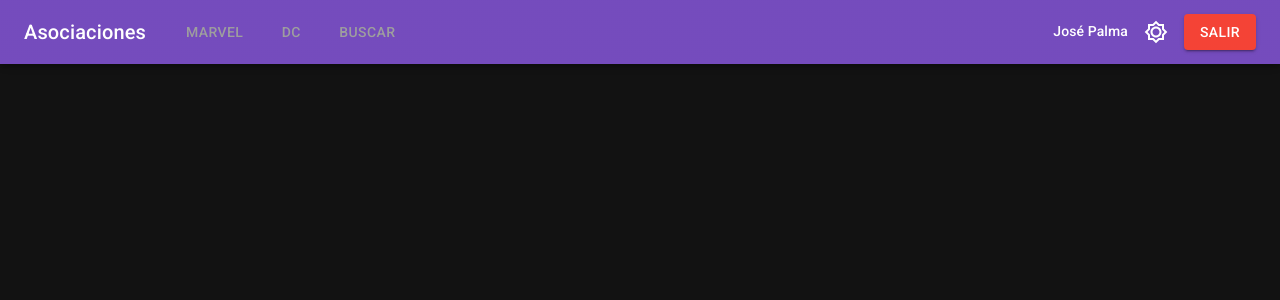
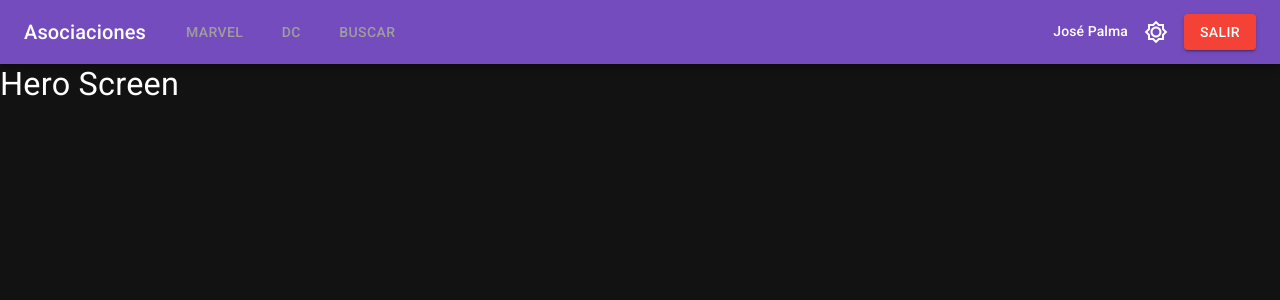
Before and after one commit to jcreact/heros-app-ts, a React (Create React App) app: page /hero in a window 1280 px wide. Shown: the top 300 px of the page. Built offline with nearby package versions, Linux system fonts and the light colour scheme.

Commit message:
feat(app): Creación del HeroScreen.

```diff
--- /dev/null
+++ b/src/components/hero/HeroScreen.tsx
@@ -0,0 +1,9 @@
+import { Typography } from '@mui/material';
+
+export const HeroScreen = () => {
+    return (
+        <>
+            <Typography variant="h4">Hero Screen</Typography>
+        </>
+    );
+};
--- a/src/routers/HomeRoutes.tsx
+++ b/src/routers/HomeRoutes.tsx
@@ -5,6 +5,7 @@ import { Navbar } from '../components/ui/Navbar';
 import { MarvelScreen } from '../components/marvel/MarvelScreen';
 import { DcScreen } from '../components/dc/DcScreen';
 import { SearchScreen } from '../components/search/SearchScreen';
+import { HeroScreen } from '../components/hero/HeroScreen';
 
 export const HomeRoutes = () => {
     return (
@@ -28,6 +29,8 @@ export const HomeRoutes = () => {
                         <Route path="marvel" element={<MarvelScreen />} />
                         <Route path="dc" element={<DcScreen />} />
                         <Route path="search" element={<SearchScreen />} />
+                        <Route path="hero" element={<HeroScreen />} />
+
                         <Route path="/" element={<MarvelScreen />} />
                     </Routes>
                 </Box>
```
